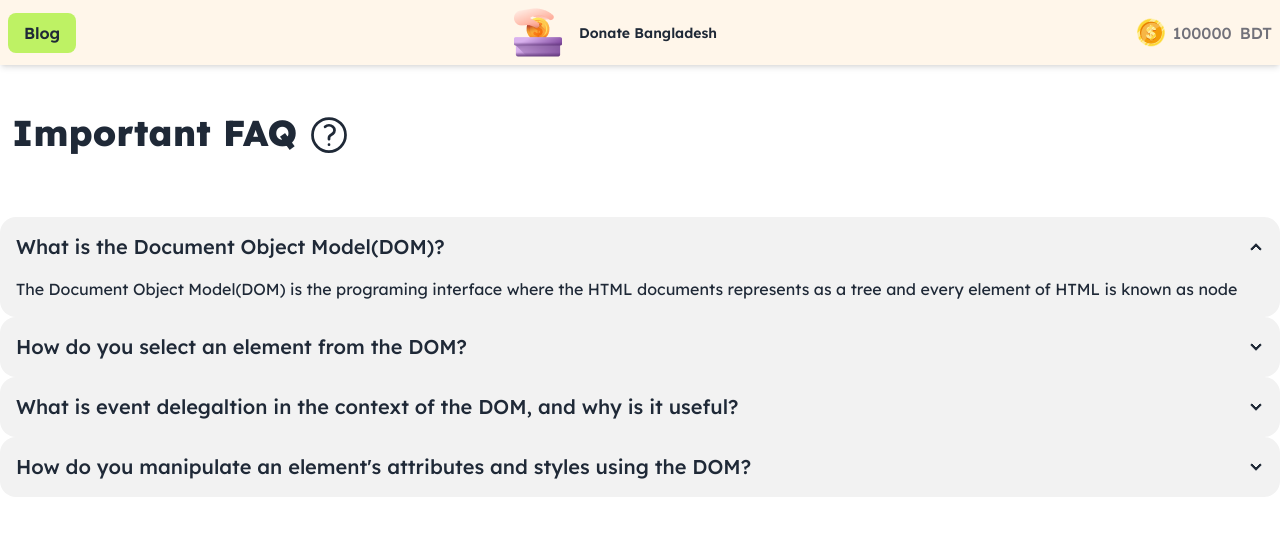
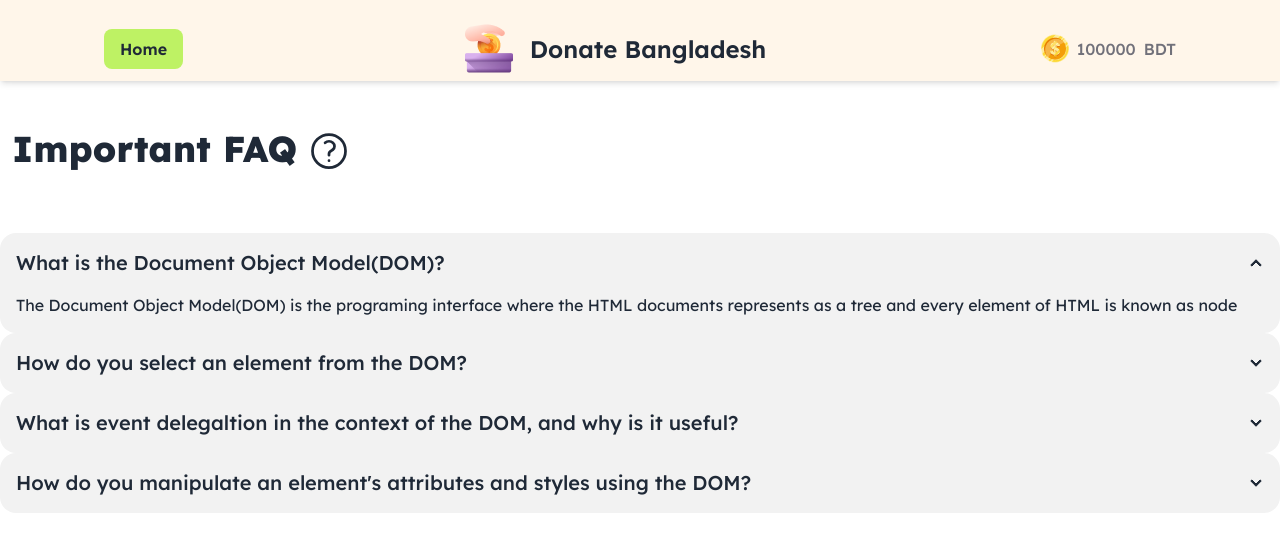
Before and after one commit to Apur0y/assignment-5, a plain HTML site: page blog.html in a window 1280 px wide. Drawn offline with nearby package versions, Linux system fonts and the light colour scheme.

Commit message:
navbar correction

```diff
--- a/blog.html
+++ b/blog.html
@@ -27,16 +27,16 @@
 </style>
 <body class="lexend relative">
 
-  <header class="sticky top-0 z-50 bg-orange-100 backdrop-blur-md bg-opacity-50 shadow-md" >
+  <header class="sticky top-0 z-50 bg-orange-100 backdrop-blur-md bg-opacity-50 shadow-md mx-auto md:px-24 pt-4 mb-3" >
 
     <div class="navbar mx-auto md:px-24 pt-4 mb-3">
         <div class="navbar-start">
-        <button onclick="window.history.back()" id="blog-btn" class="bg-lime-300 py-2 px-4 font-semibold rounded-lg">Blog</button>
+        <button onclick="window.history.back()" id="blog-btn" class="bg-lime-300 py-2 px-4 font-semibold rounded-lg">Home</button>
         </div>
 
         <div class="navbar-center">
             <img class="hidden md:flex" src="./B10A5-DOM-Quest-Build-and-Manipulate-main/assets/logo.png" alt="">
-          <a class="btn  btn-ghost text-base mr-8 md:text-xl">Donate Bangladesh</a>
+          <a class="btn  btn-ghost text-base mr-8 md:text-xl"><span class="text-base md:text-2xl">Donate Bangladesh</span></a>
         </div>
 
 
```
Also changed, not shown: index.html (+2 -2 lines).
